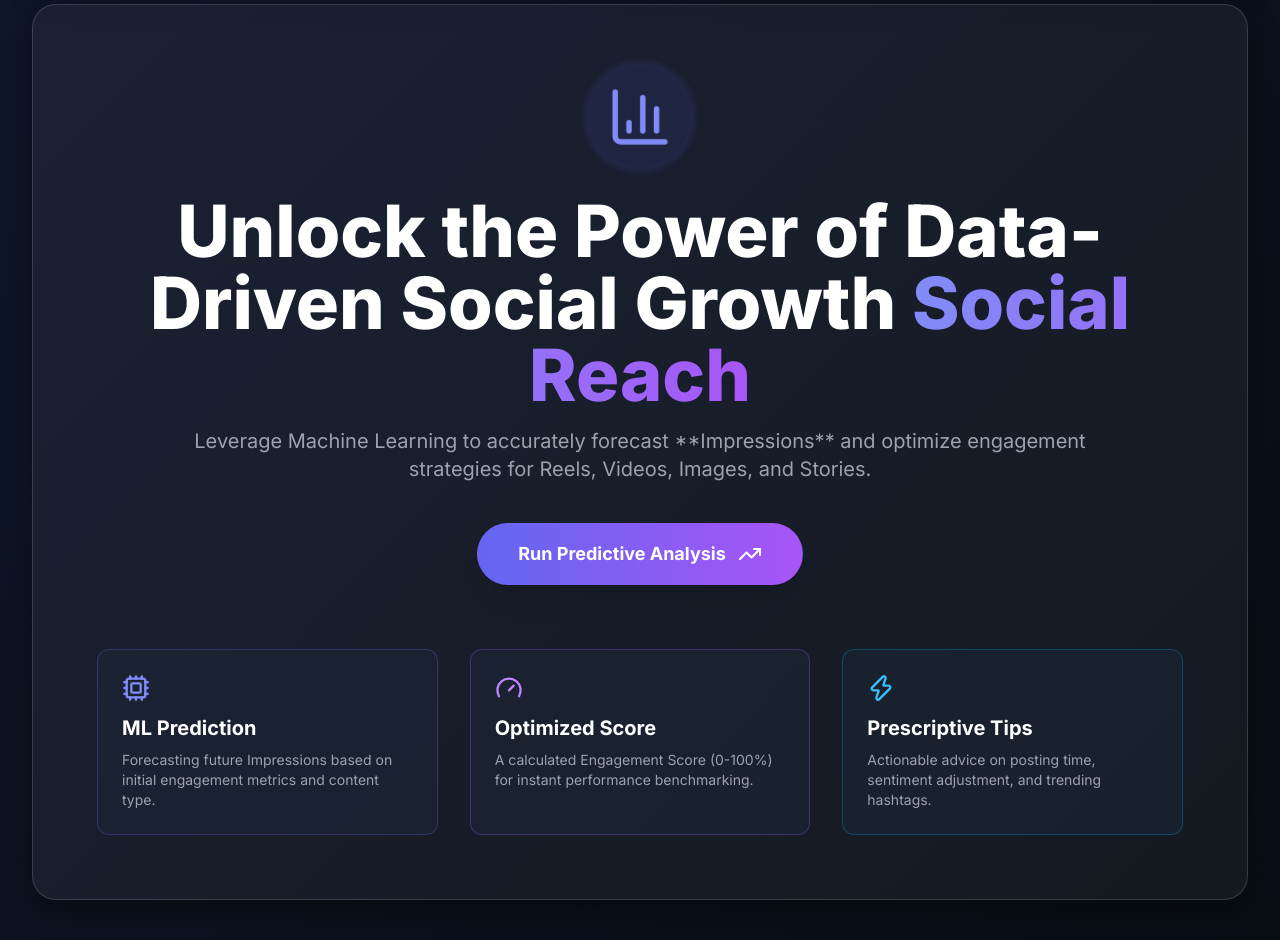
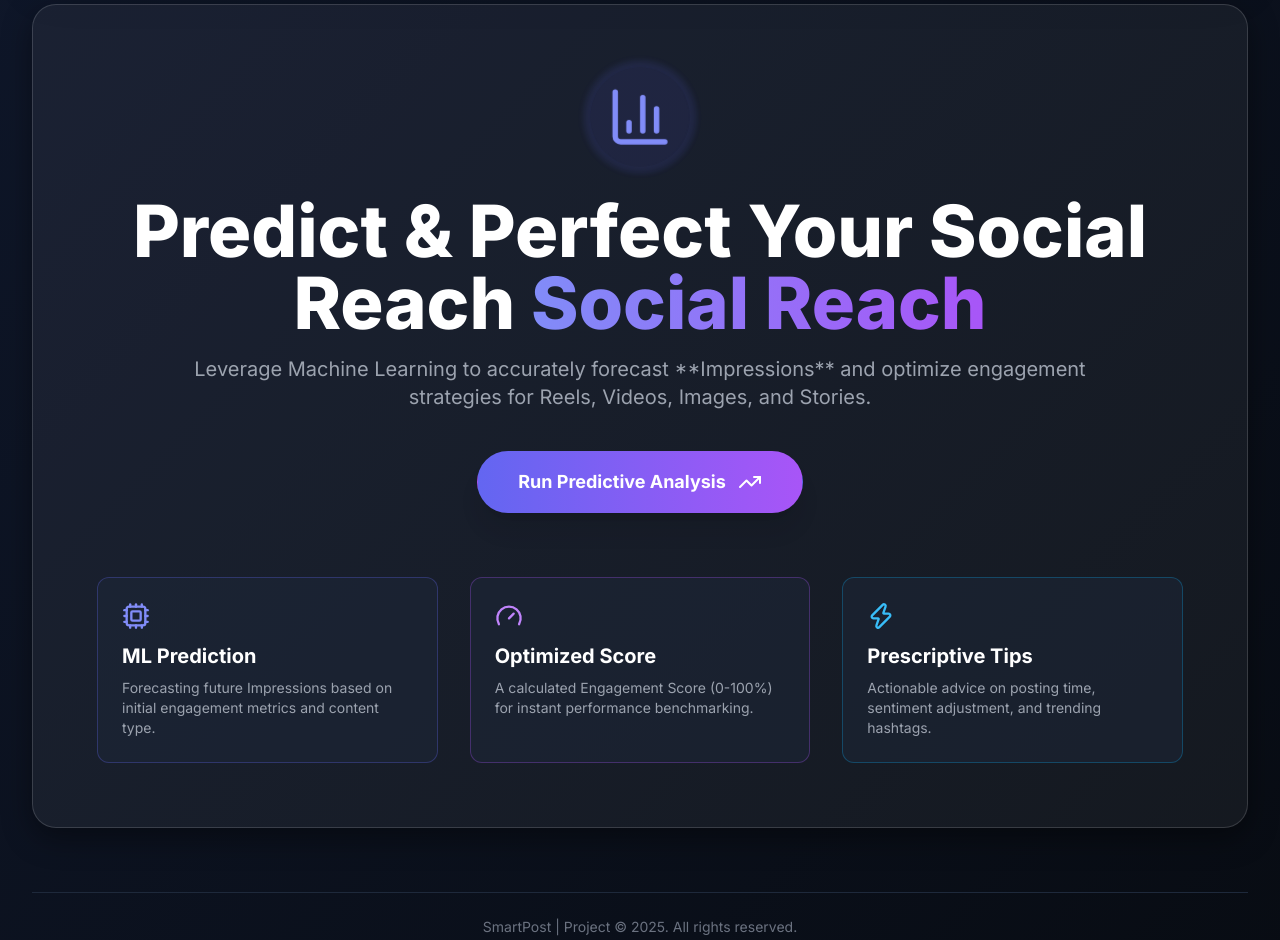
Before and after one commit to rohit-132/smart_post_analyzer, a Flask app: page / in a window 1280 px wide. Shown: the part 130-1070 px from the top of the page. Run offline with Flask 3, Linux system fonts and the light colour scheme; some libraries are stand-ins or nearby versions.

Commit message:
change in ui

```diff
--- a/client/templates/index.html
+++ b/client/templates/index.html
@@ -163,7 +163,7 @@
                     </div>
 
                     <h2 class="text-5xl md:text-7xl font-extrabold text-white mb-4 leading-tight">
-                        Unlock the Power of Data-Driven Social Growth <span class="bg-clip-text text-transparent bg-gradient-to-r from-indigo-400 to-purple-500">Social Reach</span>
+                        Predict & Perfect Your Social Reach <span class="bg-clip-text text-transparent bg-gradient-to-r from-indigo-400 to-purple-500">Social Reach</span>
                     </h2>
                     <p class="text-xl text-gray-400 max-w-4xl mx-auto mb-10">
                         Leverage Machine Learning to accurately forecast **Impressions** and optimize engagement strategies for Reels, Videos, Images, and Stories.
```
